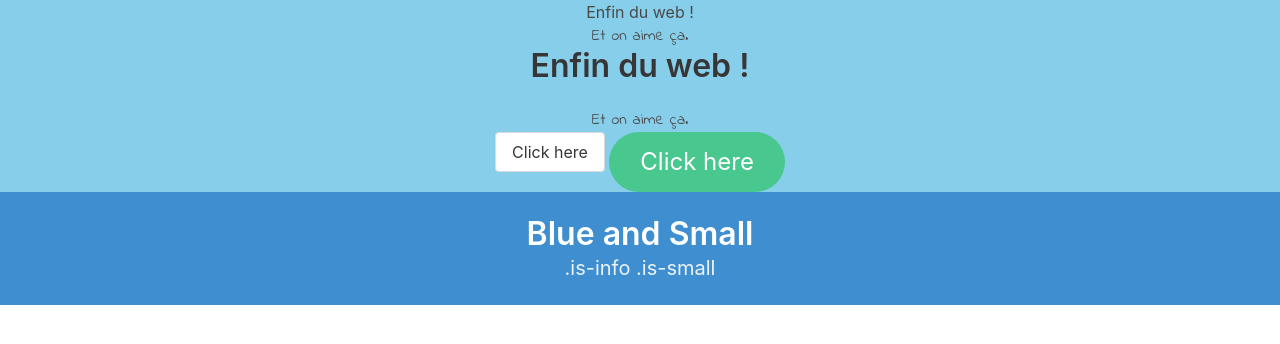
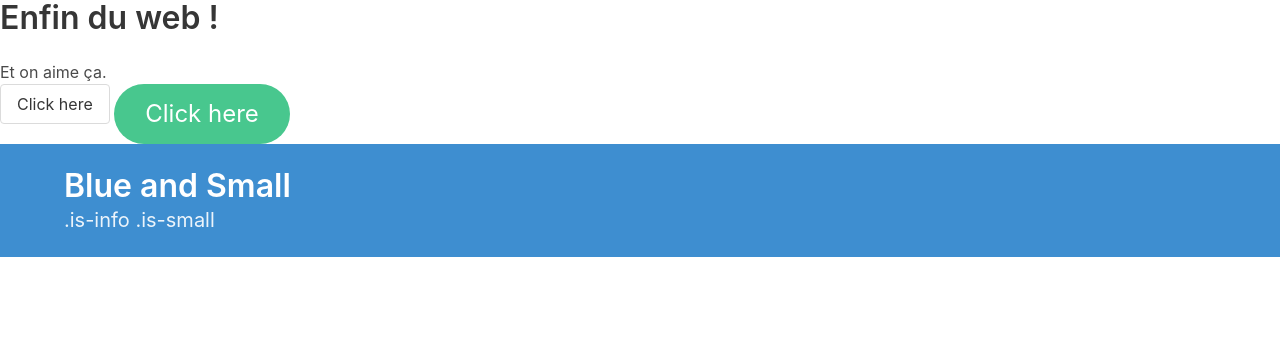
Before and after one commit to FrancoisCarlue/mon_site, a plain HTML site: page index.html in a window 1280 px wide. Drawn offline with nearby package versions, Linux system fonts and the light colour scheme.

Commit message:
Version 2 du 04/10

```diff
--- a/index.html
+++ b/index.html
@@ -1,36 +1,3 @@
-
-        <!doctype html>
-    <html>
-        <head>
-            <meta charset="utf-8" />
-            <title>Maison page</title>
-
-            <link href="https://fonts.googleapis.com/css?family=Indie+Flower" rel="stylesheet">
-
-            <style>
-                html, body {
-                    margin:0;
-                    padding:0;
-
-                    background: skyblue;
-                    color: #FFFFFF;
-                    font-size: 2em;
-                    text-align: center;
-                }
-                p {
-                    font-family: 'Indie Flower';
-                }
-            </style>
-
-        </head>
-        <body>
-            <h1>Enfin du web !</h1>
-            <p>Et on aime ça.</p>
-        </body>
-        </html>
-
-
-
 
         <!doctype html>
     <html>
```
